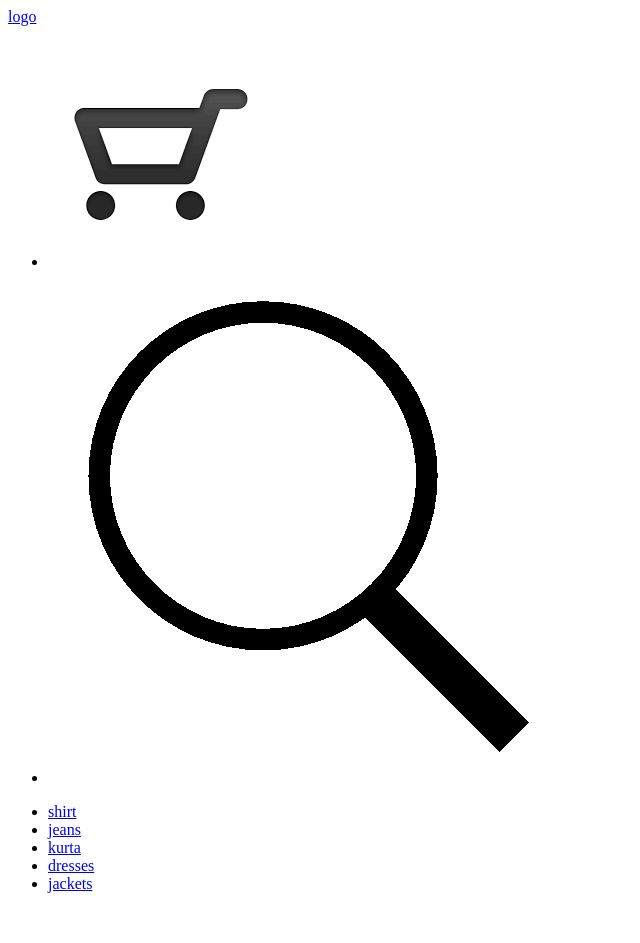
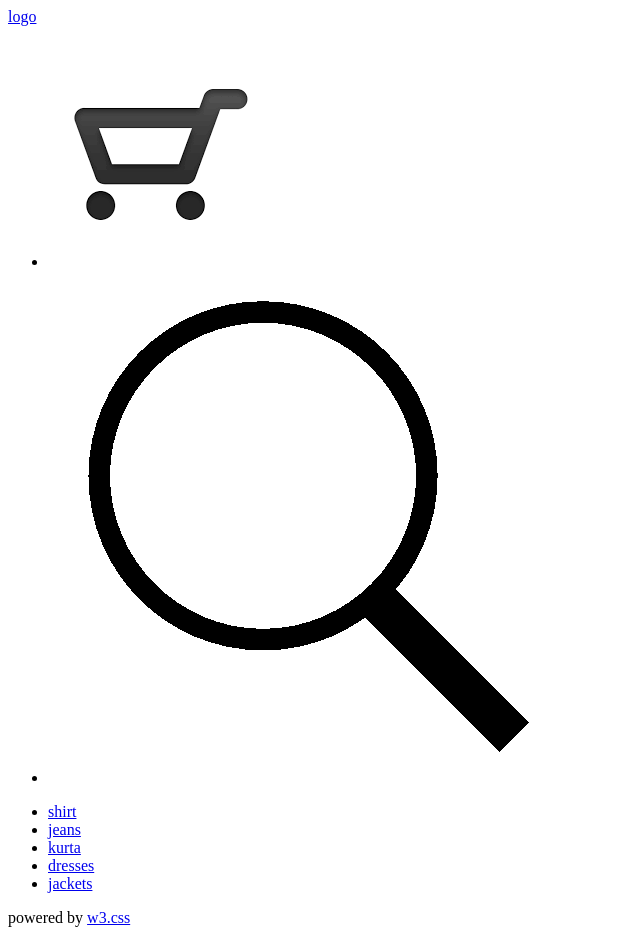
Before and after one commit to mubarakshekh/logo, a plain HTML site: page index.html in a window 1280 px wide. Shown: the whole page, without its empty margins (0-640 px from the left). Before the commit the page ends 909 px from the top, so only its background shows below. Drawn offline with Linux system fonts and the light colour scheme; files that its build step writes are made by us from their sources.

Commit message:
footer added

```diff
--- a/index.html
+++ b/index.html
@@ -37,8 +37,10 @@
         <main>
 
         </main>
-        <footer>
-
+        <footer class="footer">
+            <div class="power">
+                <p>powered by <a href="index.html" title="home">w3.css</a></p>
+            </div>
         </footer>
     </div>
 </body>
```
